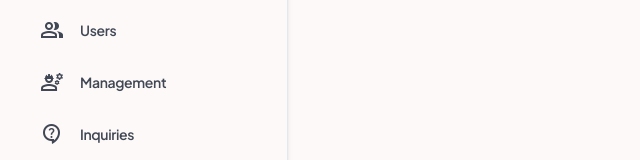
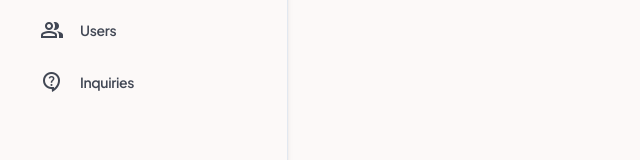
Before and after one commit to Thineth2004/Amal-Holidays, a React (Vite) app in the folder amal-holidays-admin/: page / in a window 1280 px wide. Shown: the part 510-670 px from the top of the page, without its empty margins (0-640 px from the left). Built offline with nearby package versions, Linux system fonts and the light colour scheme; a web font is replaced by a local one.

Commit message:
update Sidebar.tsx

```diff
--- a/amal-holidays-admin/src/components/Sidebar.tsx
+++ b/amal-holidays-admin/src/components/Sidebar.tsx
@@ -25,7 +25,6 @@ const Sidebar: React.FC = () => {
     { label: 'Drivers', icon: 'directions_car', path: '/drivers' },
     { label: 'Tour Guides', icon: 'tour', path: '/tour-guides' },
     { label: 'Users', icon: 'group', path: '/users' },
-    { label: 'Management', icon: 'engineering', path: '/management' },
     { label: 'Inquiries', icon: 'contact_support', path: '/inquiries' },
   ];
 
```
